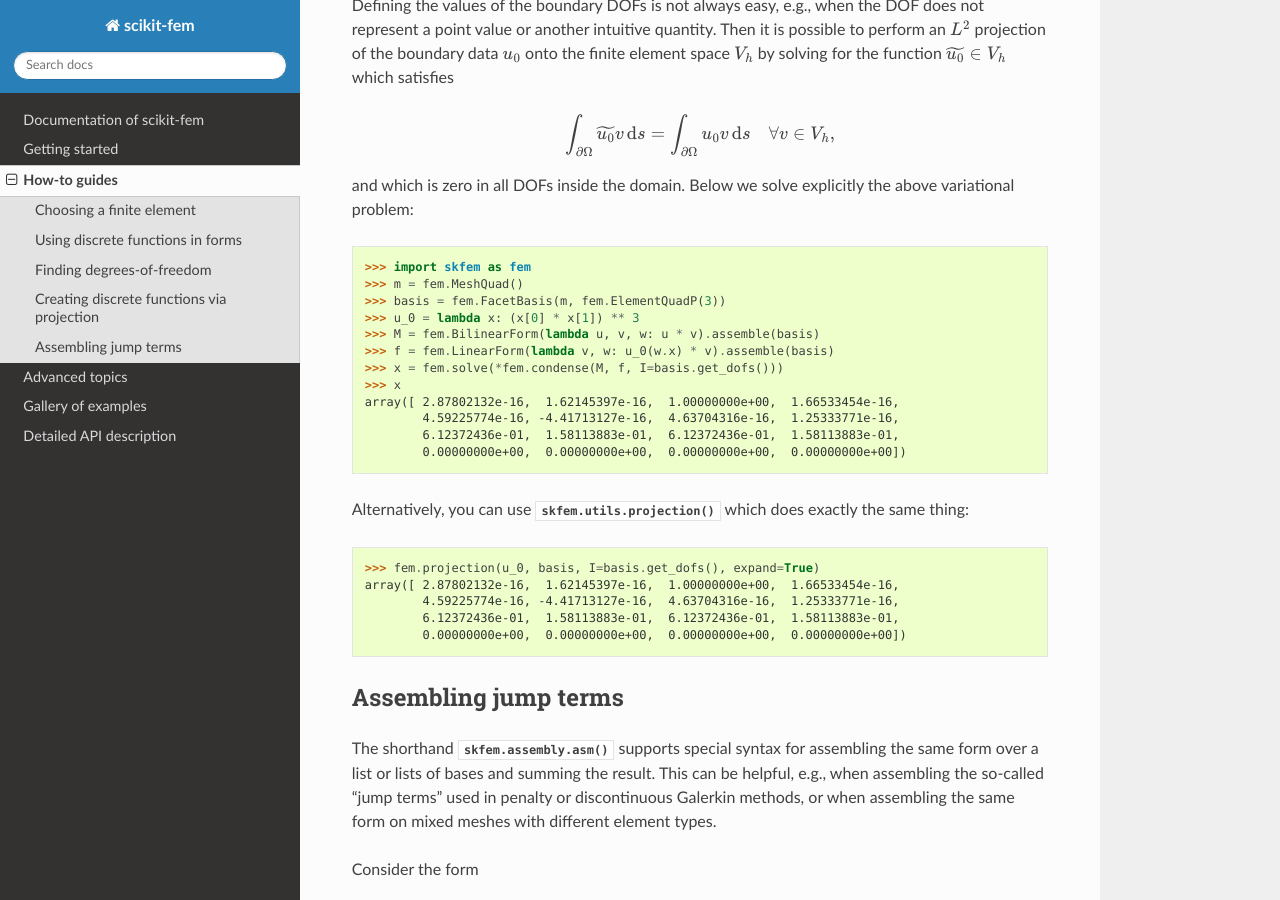
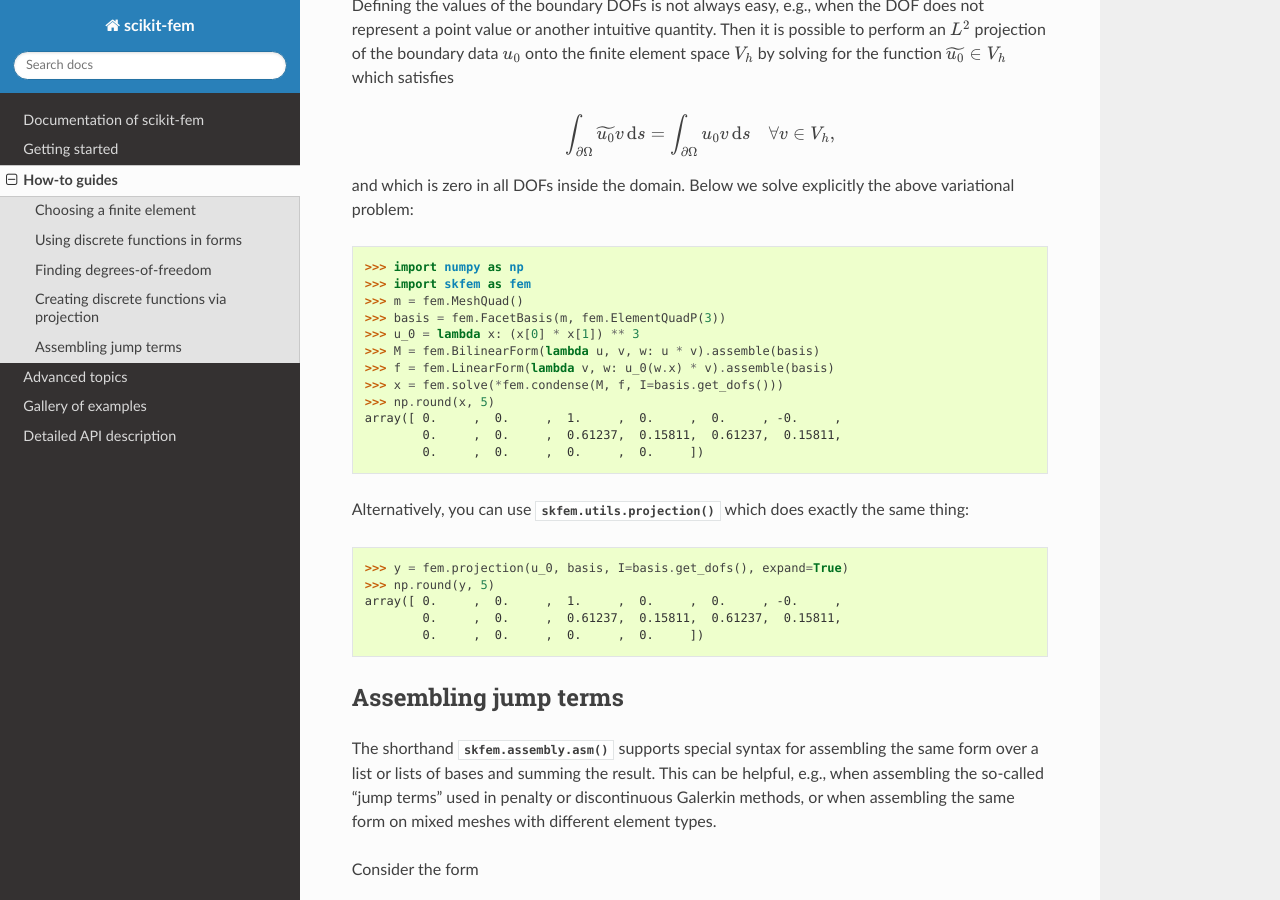
Before and after one commit to kinnala/scikit-fem, a Sphinx documentation site: the page built from docs/howto.rst, in a window 1280 px wide and 900 px high, scrolled down 3396 px. Built offline with Sphinx 7.4.7 and the Read the Docs theme 2.0.0, drawn with Linux system fonts in a browser that asks for light colours; some of the changed text lies outside the part shown.

Commit message:
Fix floating point instability in doctest

```diff
--- a/docs/gettingstarted.rst
+++ b/docs/gettingstarted.rst
@@ -178,5 +178,5 @@ Thus, it makes sense to verify that the error is small.
    ...     uh = w['uh']
    ...     u = np.sin(np.pi * x) * np.sin(np.pi * y) / (2. * np.pi ** 2)
    ...     return (uh - u) ** 2
-   >>> error.assemble(Vh, uh=Vh.interpolate(x))
-   1.069066819861505e-06
+   >>> round(error.assemble(Vh, uh=Vh.interpolate(x)), 9)
+   1.069e-06
--- a/docs/howto.rst
+++ b/docs/howto.rst
@@ -92,17 +92,17 @@ The previous solution :math:`u_k` must be provided to
    >>> for itr in range(10):  # fixed point iteration
    ...     A = bilinf.assemble(basis, u_k=basis.interpolate(x))
    ...     x = fem.solve(*fem.condense(A, b, I=m.interior_nodes()))
-   ...     print(x.max())
-   0.07278262867647059
-   0.07030433694174187
-   0.07036045457157739
-   0.07035940302769318
-   0.07035942072395032
-   0.07035942044353624
-   0.07035942044783286
-   0.07035942044776827
-   0.07035942044776916
-   0.07035942044776922
+   ...     print(round(x.max(), 10))
+   0.0727826287
+   0.0703043369
+   0.0703604546
+   0.070359403
+   0.0703594207
+   0.0703594204
+   0.0703594204
+   0.0703594204
+   0.0703594204
+   0.0703594204
 
 Inside the form definition, ``w`` is a dictionary of user provided arguments and
 additional default keys.
@@ -210,6 +210,7 @@ Below we solve explicitly the above variational problem:
 
 .. doctest::
 
+   >>> import numpy as np
    >>> import skfem as fem
    >>> m = fem.MeshQuad()
    >>> basis = fem.FacetBasis(m, fem.ElementQuadP(3))
@@ -217,22 +218,21 @@ Below we solve explicitly the above variational problem:
    >>> M = fem.BilinearForm(lambda u, v, w: u * v).assemble(basis)
    >>> f = fem.LinearForm(lambda v, w: u_0(w.x) * v).assemble(basis)
    >>> x = fem.solve(*fem.condense(M, f, I=basis.get_dofs()))
-   >>> x
-   array([ 2.87802132e-16,  1.62145397e-16,  1.00000000e+00,  1.66533454e-16,
-           4.59225774e-16, -4.41713127e-16,  4.63704316e-16,  1.25333771e-16,
-           6.12372436e-01,  1.58113883e-01,  6.12372436e-01,  1.58113883e-01,
-           0.00000000e+00,  0.00000000e+00,  0.00000000e+00,  0.00000000e+00])
+   >>> np.round(x, 5)
+   array([ 0.     ,  0.     ,  1.     ,  0.     ,  0.     , -0.     ,
+           0.     ,  0.     ,  0.61237,  0.15811,  0.61237,  0.15811,
+           0.     ,  0.     ,  0.     ,  0.     ])
 
 Alternatively, you can use :func:`skfem.utils.projection` which does exactly
 the same thing:
 
 .. doctest::
 
-   >>> fem.projection(u_0, basis, I=basis.get_dofs(), expand=True)
-   array([ 2.87802132e-16,  1.62145397e-16,  1.00000000e+00,  1.66533454e-16,
-           4.59225774e-16, -4.41713127e-16,  4.63704316e-16,  1.25333771e-16,
-           6.12372436e-01,  1.58113883e-01,  6.12372436e-01,  1.58113883e-01,
-           0.00000000e+00,  0.00000000e+00,  0.00000000e+00,  0.00000000e+00])
+   >>> y = fem.projection(u_0, basis, I=basis.get_dofs(), expand=True)
+   >>> np.round(y, 5)
+   array([ 0.     ,  0.     ,  1.     ,  0.     ,  0.     , -0.     ,
+           0.     ,  0.     ,  0.61237,  0.15811,  0.61237,  0.15811,
+           0.     ,  0.     ,  0.     ,  0.     ])
 
 Assembling jump terms
 =====================
```
